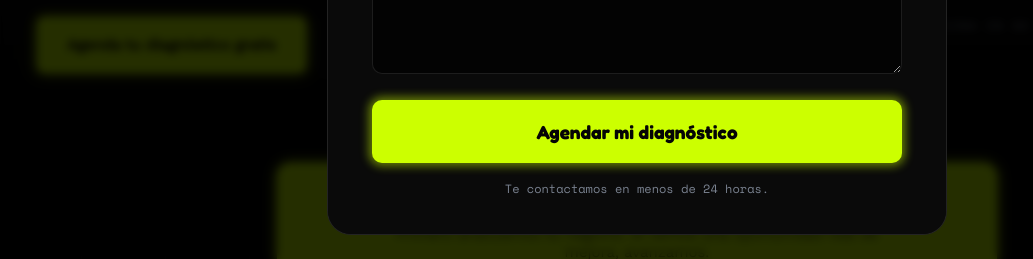
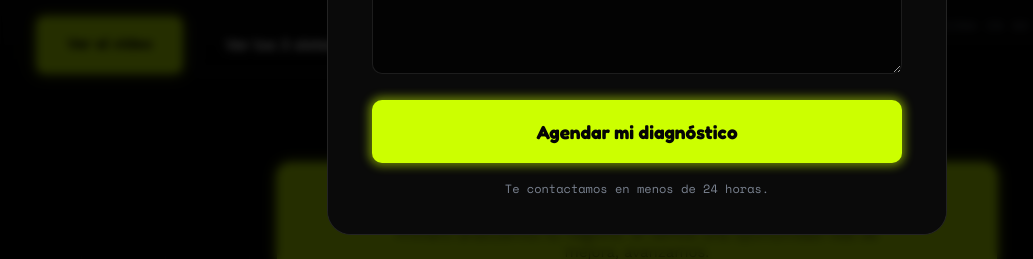
Before and after one commit to gabonam09-cyber/Life-Landing, a Flask app: page / in a window 1280 px wide. Shown: the part 541-800 px from the top of the page, without its empty margins (3-1036 px from the left). Run offline with Flask 3, Linux system fonts and the light colour scheme.

Commit message:
Devuelve el CTA del hero a "Ver el video"
Vuelve a ser un enlace a #video: recupera su tamano original y el manejador que
ya existia en main.js, que baja al recuadro y arranca la reproduccion.

Co-Authored-By: Claude Fable 5 <noreply@anthropic.com>

```diff
--- a/app/templates/index.html
+++ b/app/templates/index.html
@@ -13,7 +13,7 @@
         Chatbots con IA, presencia digital y reputación — <strong>en un solo sistema.</strong>
       </p>
       <div class="hero-actions" data-hero-in>
-        <button type="button" class="btn" data-open-modal>Agenda tu diagnóstico gratis</button>
+        <a href="#video" class="btn">Ver el video</a>
         <a href="#servicios" class="btn btn-outline">Ver los 3 sistemas</a>
       </div>
     </div>
```
